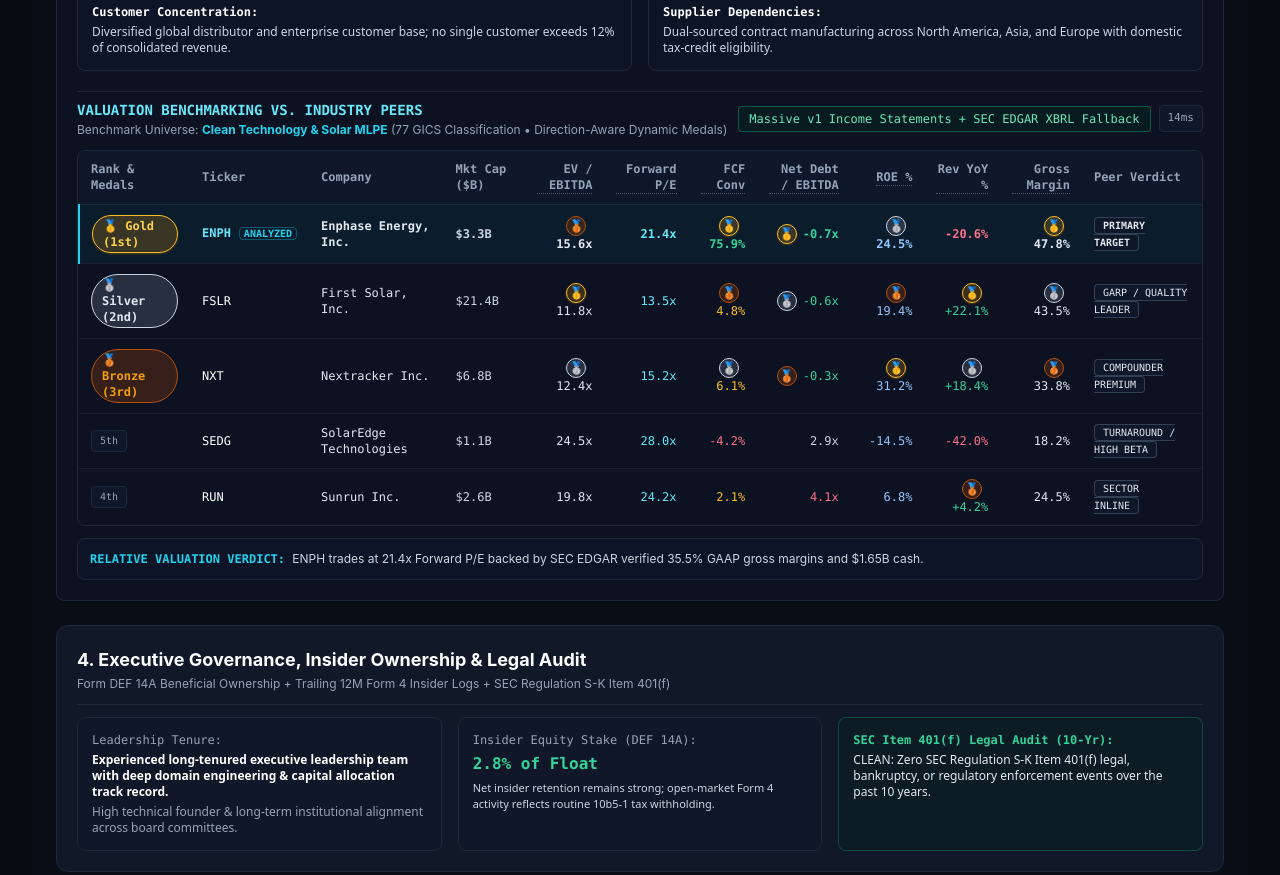
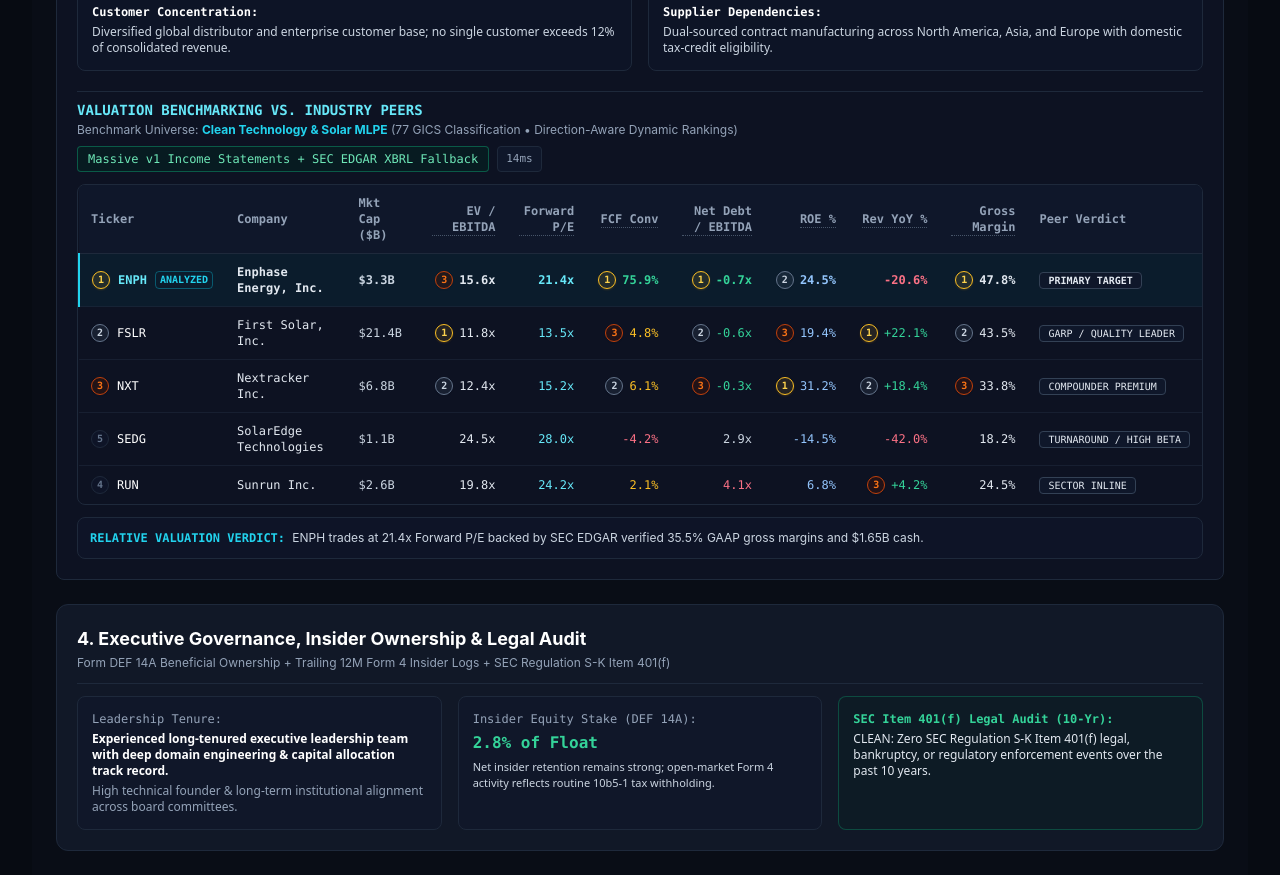
Before and after one commit to AlexLesha/macro_nowcast, a Next.js app in the folder frontend/: page /stock-analysis in a window 1280 px wide. Shown: the part 2260-3135 px from the top of the page. Built offline with nearby package versions, Linux system fonts and the light colour scheme; no server answers.

Commit message:
feat: add stock LLM analyzer backend engine and frontend analysis UI components

```diff
--- a/frontend/src/app/stock-analysis/page.tsx
+++ b/frontend/src/app/stock-analysis/page.tsx
@@ -276,20 +276,20 @@
   const peers = scoredPeers.map((p: any) => {
     const rank = sortedPeers.findIndex((sp) => sp.ticker === p.ticker) + 1;
     let medal = null;
-    let medal_badge = `${rank}th`;
+    let medal_badge = `${rank}`;
     let medal_icon = "";
     if (rank === 1) {
       medal = "GOLD";
-      medal_icon = "🥇";
-      medal_badge = "🥇 Gold (1st)";
+      medal_icon = "1";
+      medal_badge = "1";
     } else if (rank === 2) {
       medal = "SILVER";
-      medal_icon = "🥈";
-      medal_badge = "🥈 Silver (2nd)";
+      medal_icon = "2";
+      medal_badge = "2";
     } else if (rank === 3) {
       medal = "BRONZE";
-      medal_icon = "🥉";
-      medal_badge = "🥉 Bronze (3rd)";
+      medal_icon = "3";
+      medal_badge = "3";
     }
     return {
       ...p,
@@ -1380,7 +1380,7 @@
                   <strong className="text-cyan-400">
                     {data?.gics_industry || headerStrip?.gics_industry || "Clean Technology & Solar MLPE"}
                   </strong>{" "}
-                  (77 GICS Classification • Direction-Aware Dynamic Medals)
+                  (77 GICS Classification • Direction-Aware Dynamic Rankings)
                 </p>
               </div>
               <div className="flex items-center gap-2">
@@ -1399,7 +1399,6 @@
               <table className="w-full text-left text-xs font-mono">
                 <thead className="bg-slate-900 text-slate-400 border-b border-slate-800">
                   <tr>
-                    <th className="py-2.5 px-3">Rank & Medals</th>
                     <th className="py-2.5 px-3">Ticker</th>
                     <th className="py-2.5 px-3">Company</th>
                     <th className="py-2.5 px-3">Mkt Cap ($B)</th>
@@ -1510,69 +1509,65 @@
                                 : "hover:bg-slate-900/40"
                             }
                           >
-                            <td className="py-2.5 px-3">
-                              {compRank === 1 ? (
-                                <span className="inline-flex items-center gap-1 px-2.5 py-0.5 rounded-full text-xs font-bold bg-amber-500/20 text-amber-300 border border-amber-400 shadow-sm shadow-amber-500/30">
-                                  🥇 Gold (1st)
-                                </span>
-                              ) : compRank === 2 ? (
-                                <span className="inline-flex items-center gap-1 px-2.5 py-0.5 rounded-full text-xs font-bold bg-slate-400/20 text-slate-200 border border-slate-300 shadow-sm">
-                                  🥈 Silver (2nd)
-                                </span>
-                              ) : compRank === 3 ? (
-                                <span className="inline-flex items-center gap-1 px-2.5 py-0.5 rounded-full text-xs font-bold bg-[#78350f]/40 border border-[#b45309] text-[#f59e0b] shadow-sm">
-                                  🥉 Bronze (3rd)
-                                </span>
-                              ) : (
-                                <span className="inline-flex items-center px-2 py-0.5 rounded text-[10px] text-slate-400 bg-slate-900 border border-slate-800">
-                                  {compRank}th
-                                </span>
-                              )}
-                            </td>
-                            <td className="py-2.5 px-3">
+                            <td className="py-2.5 px-3 whitespace-nowrap">
+                              <div className="inline-flex items-center gap-2 whitespace-nowrap">
+                                <RankMedal rank={compRank} showAll={true} />
                                 <span className={isCurrent ? "text-cyan-300 font-bold" : "text-white"}>{peer.ticker}</span>
                                 {isCurrent && (
-                                <span className="ml-2 text-[10px] text-cyan-400 border border-cyan-500/40 px-1 rounded font-mono">
+                                  <span className="text-[10px] text-cyan-400 border border-cyan-500/40 px-1 rounded font-mono">
                                     ANALYZED
                                   </span>
                                 )}
+                              </div>
                             </td>
                             <td className="py-2.5 px-3 text-slate-200">{peer.name}</td>
-                            <td className="py-2.5 px-3 text-slate-300">${peer.market_cap_bn.toFixed(1)}B</td>
-                            <td className="py-2.5 px-3 text-right">
+                            <td className="py-2.5 px-3 text-slate-300 whitespace-nowrap">${peer.market_cap_bn.toFixed(1)}B</td>
+                            <td className="py-2.5 px-3 text-right whitespace-nowrap">
+                              <div className="inline-flex items-center justify-end gap-1.5 whitespace-nowrap">
                                 <RankMedal rank={ranksEV[peer.ticker]} />
                                 <span>{peer.ev_ebitda > 0 ? `${peer.ev_ebitda.toFixed(1)}x` : "—"}</span>
-                            </td>
-                            <td className="py-2.5 px-3 text-right text-cyan-300">
+                              </div>
+                            </td>
+                            <td className="py-2.5 px-3 text-right whitespace-nowrap text-cyan-300">
                               {peer.pe > 0 ? `${peer.pe.toFixed(1)}x` : "—"}
                             </td>
-                            <td className="py-2.5 px-3 text-right">
+                            <td className="py-2.5 px-3 text-right whitespace-nowrap">
+                              <div className="inline-flex items-center justify-end gap-1.5 whitespace-nowrap">
                                 <RankMedal rank={ranksFCF[peer.ticker]} />
                                 <span className={peer.fcf_conv > 70 ? "text-emerald-400" : peer.fcf_conv < 0 ? "text-rose-400" : "text-amber-400"}>
                                   {peer.fcf_conv.toFixed(1)}%
                                 </span>
-                            </td>
-                            <td className="py-2.5 px-3 text-right">
+                              </div>
+                            </td>
+                            <td className="py-2.5 px-3 text-right whitespace-nowrap">
+                              <div className="inline-flex items-center justify-end gap-1.5 whitespace-nowrap">
                                 <RankMedal rank={ranksDebt[peer.ticker]} />
                                 <span className={peer.net_debt_ebitda <= 0 ? "text-emerald-400" : peer.net_debt_ebitda > 3 ? "text-rose-400" : "text-slate-300"}>
                                   {peer.net_debt_ebitda.toFixed(1)}x
                                 </span>
-                            </td>
-                            <td className="py-2.5 px-3 text-right">
+                              </div>
+                            </td>
+                            <td className="py-2.5 px-3 text-right whitespace-nowrap">
+                              <div className="inline-flex items-center justify-end gap-1.5 whitespace-nowrap">
                                 <RankMedal rank={ranksROE[peer.ticker]} />
                                 <span className="text-blue-300">{peer.roe.toFixed(1)}%</span>
-                            </td>
-                            <td className="py-2.5 px-3 text-right">
+                              </div>
+                            </td>
+                            <td className="py-2.5 px-3 text-right whitespace-nowrap">
+                              <div className="inline-flex items-center justify-end gap-1.5 whitespace-nowrap">
                                 <RankMedal rank={ranksRev[peer.ticker]} />
                                 <span className={peer.rev_growth_yoy >= 0 ? "text-emerald-400" : "text-rose-400"}>
                                   {peer.rev_growth_yoy > 0 ? "+" : ""}{peer.rev_growth_yoy.toFixed(1)}%
                                 </span>
-                            </td>
-                            <td className="py-2.5 px-3 text-right">
+                              </div>
+                            </td>
+                            <td className="py-2.5 px-3 text-right whitespace-nowrap">
+                              <div className="inline-flex items-center justify-end gap-1.5 whitespace-nowrap">
                                 <RankMedal rank={ranksGM[peer.ticker]} />
                                 <span>{peer.gross_margin.toFixed(1)}%</span>
-                            </td>
-                            <td className="py-2.5 px-3">
+                              </div>
+                            </td>
+                            <td className="py-2.5 px-3 whitespace-nowrap">
                               <span className="px-2 py-0.5 rounded bg-slate-900 border border-slate-700 text-slate-200 text-[10px]">
                                 {peer.valuation_verdict}
                               </span>
--- a/frontend/src/components/FinancialTooltip.tsx
+++ b/frontend/src/components/FinancialTooltip.tsx
@@ -559,34 +559,48 @@
   );
 }
 
-export function RankMedal({ rank }: { rank?: number }) {
+export function RankMedal({
+  rank,
+  showAll = false,
+  className = "",
+}: {
+  rank?: number;
+  showAll?: boolean;
+  className?: string;
+}) {
   if (rank === 1) {
     return (
       <span
-        title="Rank 1: Gold (Best-in-Peer-Group)"
-        className="inline-flex items-center justify-center w-5 h-5 rounded-full bg-amber-500/20 border border-amber-400 text-amber-300 text-xs font-bold shadow-sm shadow-amber-500/30 mr-1.5"
+        className={`inline-flex items-center justify-center shrink-0 w-[18px] h-[18px] rounded-full border border-amber-400 bg-amber-400/10 text-amber-300 text-[10px] font-mono font-bold leading-none select-none shadow-sm shadow-amber-500/20 ${className}`}
       >
-        🥇
+        1
       </span>
     );
   }
   if (rank === 2) {
     return (
       <span
-        title="Rank 2: Silver"
-        className="inline-flex items-center justify-center w-5 h-5 rounded-full bg-slate-400/20 border border-slate-300 text-slate-200 text-xs font-bold shadow-sm mr-1.5"
+        className={`inline-flex items-center justify-center shrink-0 w-[18px] h-[18px] rounded-full border border-slate-500 bg-slate-700/30 text-slate-300 text-[10px] font-mono font-bold leading-none select-none shadow-sm ${className}`}
       >
-        🥈
+        2
       </span>
     );
   }
   if (rank === 3) {
     return (
       <span
-        title="Rank 3: Bronze"
-        className="inline-flex items-center justify-center w-5 h-5 rounded-full bg-[#78350f]/40 border border-[#b45309] text-[#f59e0b] text-xs font-bold shadow-sm mr-1.5"
+        className={`inline-flex items-center justify-center shrink-0 w-[18px] h-[18px] rounded-full border border-[#c2410c] bg-orange-950/40 text-[#f97316] text-[10px] font-mono font-bold leading-none select-none shadow-sm ${className}`}
       >
-        🥉
+        3
+      </span>
+    );
+  }
+  if (showAll && typeof rank === "number" && rank > 3) {
+    return (
+      <span
+        className={`inline-flex items-center justify-center shrink-0 w-[18px] h-[18px] rounded-full border border-slate-800 bg-slate-900/60 text-slate-500 text-[10px] font-mono font-bold leading-none select-none ${className}`}
+      >
+        {rank}
       </span>
     );
   }
```
Also changed, not shown: 1 other file (tests, documents, lock files or other folders). Lines whose indentation alone changed are shown as unchanged.
